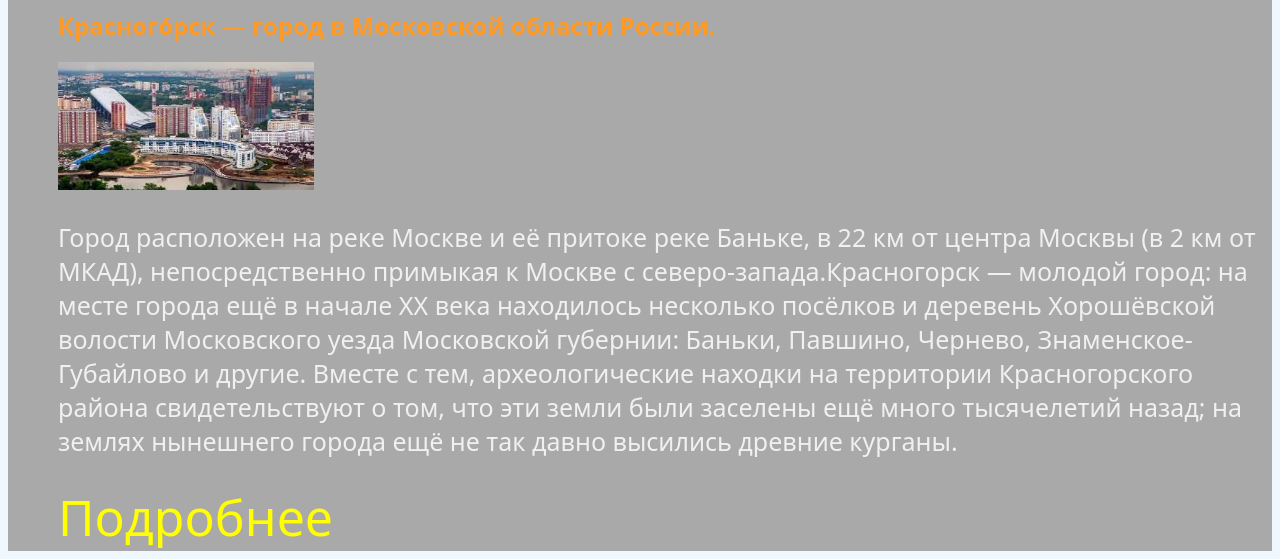
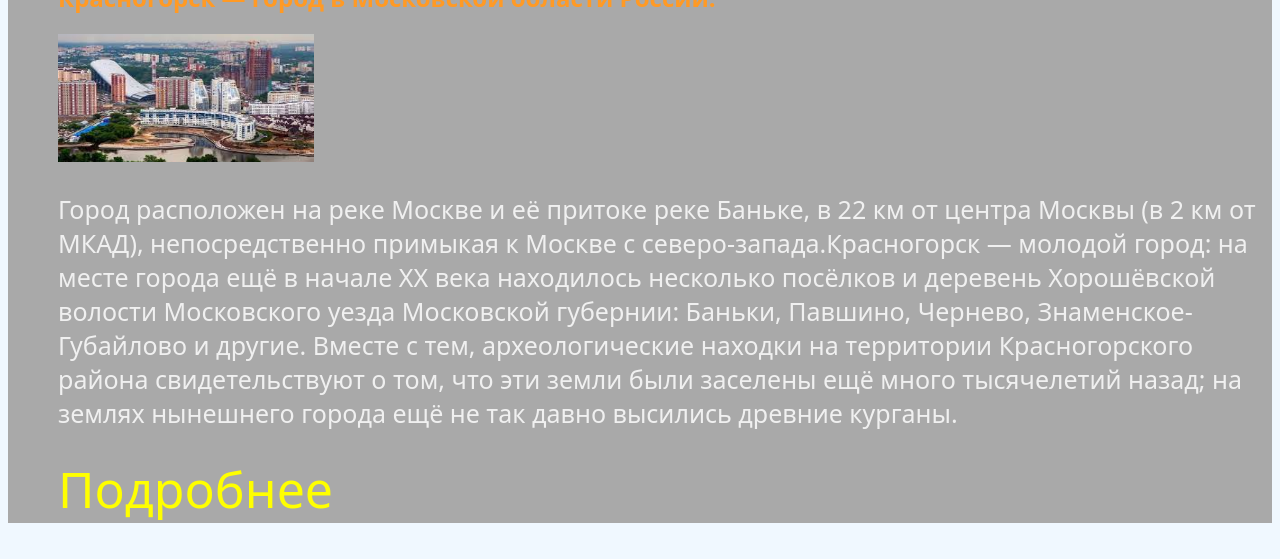
Before and after one commit to Zerkalo002/Zerkalo002.github.io, a plain HTML site: page blog/index.html in a window 1280 px wide. Shown: the part 271-830 px from the top of the page. After the commit the page ends 802 px from the top, so only its background shows below. Drawn offline with Linux system fonts and the light colour scheme.

Commit message:
Update style3.css

```diff
--- a/blog/css/style3.css
+++ b/blog/css/style3.css
@@ -39,7 +39,7 @@ p {color: #f0f0f0;
 
 .box {background-color: darkgray;
     margin: 0px auto;
-    padding-top: 20px;
+    padding-top: 0px auto;
 }
 
 .menu__link {text-decoration: none;
```
